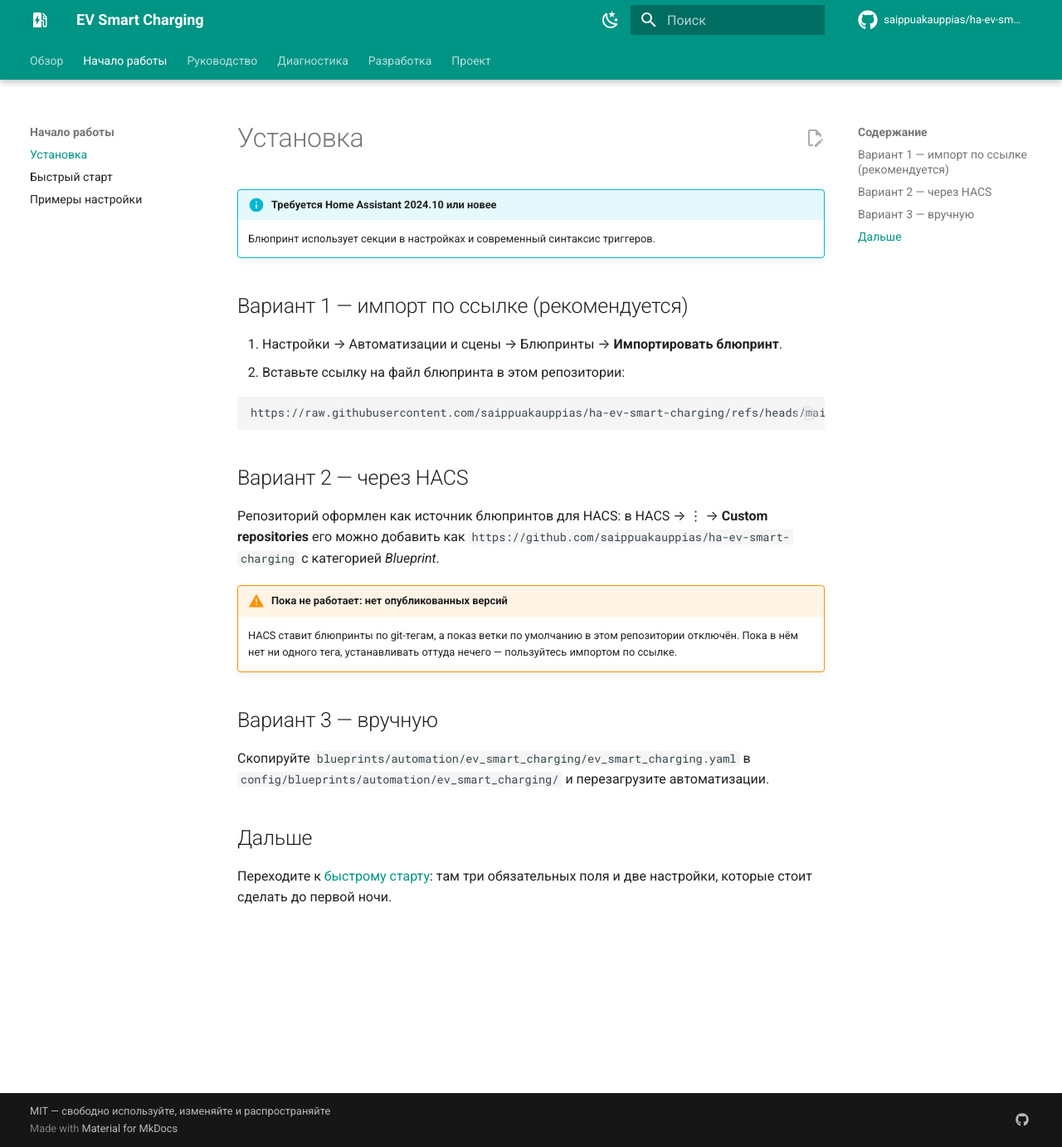
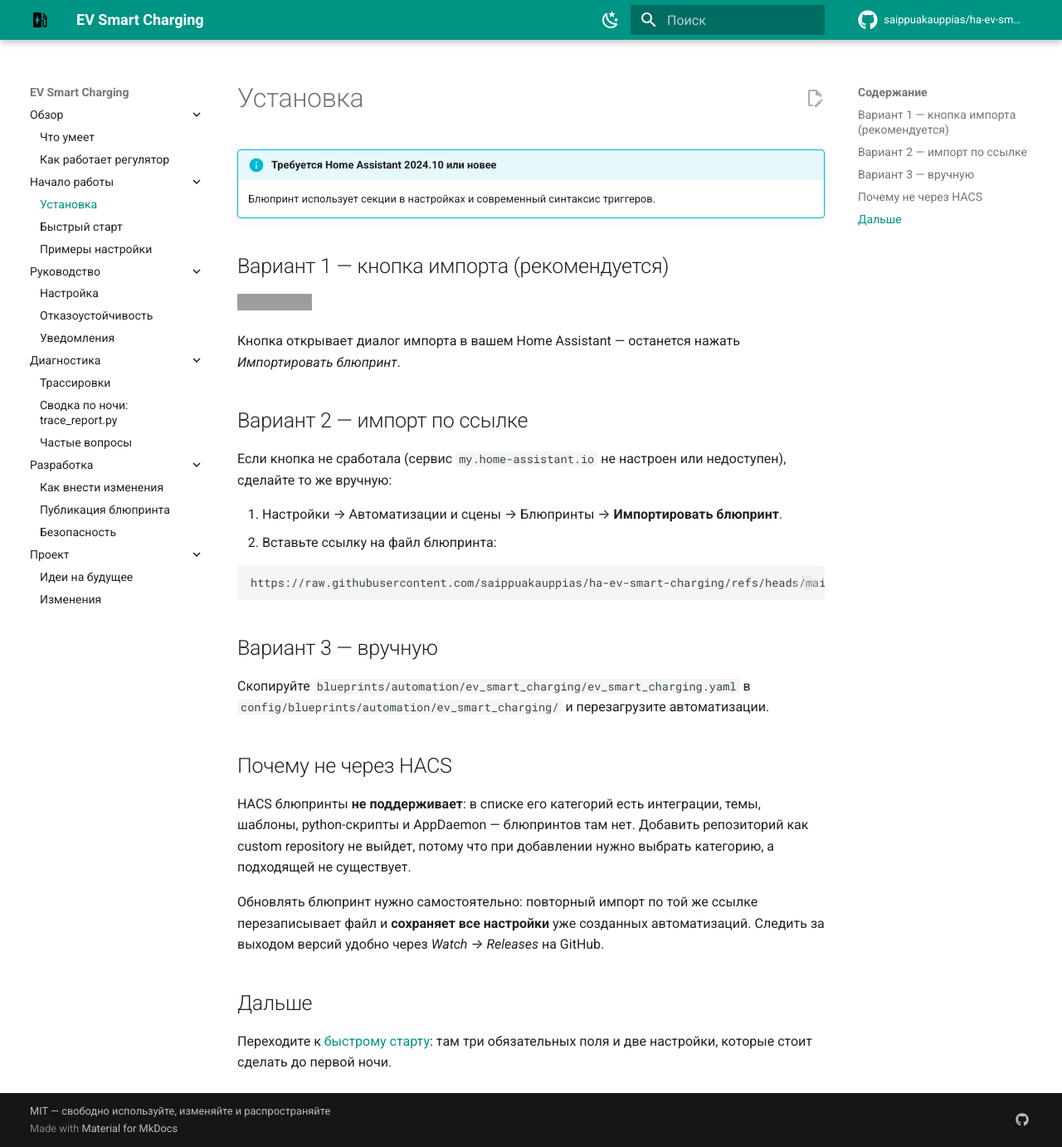
Before and after one commit to saippuakauppias/ha-ev-smart-charging, an MkDocs documentation site: the page built from docs/getting-started/installation.md, in a window 1280 px wide and 1382 px high. Shown: the whole window at 83% size. Built offline with MkDocs 1.6.1 and Material for MkDocs 9.7.7, drawn with Linux system fonts in a browser that asks for light colours; comment, search, counter and statistics services are not loaded; grey boxes are pictures that could not be loaded.

````diff
--- a/docs/getting-started/installation.md
+++ b/docs/getting-started/installation.md
@@ -4,33 +4,41 @@
 
     Блюпринт использует секции в настройках и современный синтаксис триггеров.
 
-## Вариант 1 — импорт по ссылке (рекомендуется)
+## Вариант 1 — кнопка импорта (рекомендуется)
+
+[![Открыть блюпринт в своём Home Assistant](https://my.home-assistant.io/badges/blueprint_import.svg)](https://my.home-assistant.io/redirect/blueprint_import/?blueprint_url=https%3A%2F%2Fgithub.com%2Fsaippuakauppias%2Fha-ev-smart-charging%2Fblob%2Fmain%2Fblueprints%2Fautomation%2Fev_smart_charging%2Fev_smart_charging.yaml)
+
+Кнопка открывает диалог импорта в вашем Home Assistant — останется нажать
+*Импортировать блюпринт*.
+
+## Вариант 2 — импорт по ссылке
+
+Если кнопка не сработала (сервис `my.home-assistant.io` не настроен или
+недоступен), сделайте то же вручную:
 
 1. Настройки → Автоматизации и сцены → Блюпринты → **Импортировать блюпринт**.
-2. Вставьте ссылку на файл блюпринта в этом репозитории:
+2. Вставьте ссылку на файл блюпринта:
 
 ```
 https://raw.githubusercontent.com/saippuakauppias/ha-ev-smart-charging/refs/heads/main/blueprints/automation/ev_smart_charging/ev_smart_charging.yaml
 ```
-
-## Вариант 2 — через HACS
-
-Репозиторий оформлен как источник блюпринтов для HACS: в HACS → ⋮ →
-**Custom repositories** его можно добавить как
-`https://github.com/saippuakauppias/ha-ev-smart-charging` с категорией
-*Blueprint*.
-
-!!! warning "Пока не работает: нет опубликованных версий"
-
-    HACS ставит блюпринты по git-тегам, а показ ветки по умолчанию в этом
-    репозитории отключён. Пока в нём нет ни одного тега, устанавливать
-    оттуда нечего — пользуйтесь импортом по ссылке.
 
 ## Вариант 3 — вручную
 
 Скопируйте `blueprints/automation/ev_smart_charging/ev_smart_charging.yaml`
 в `config/blueprints/automation/ev_smart_charging/` и перезагрузите автоматизации.
 
+## Почему не через HACS
+
+HACS блюпринты **не поддерживает**: в списке его категорий есть интеграции,
+темы, шаблоны, python-скрипты и AppDaemon — блюпринтов там нет. Добавить
+репозиторий как custom repository не выйдет, потому что при добавлении нужно
+выбрать категорию, а подходящей не существует.
+
+Обновлять блюпринт нужно самостоятельно: повторный импорт по той же ссылке
+перезаписывает файл и **сохраняет все настройки** уже созданных автоматизаций.
+Следить за выходом версий удобно через *Watch → Releases* на GitHub.
+
 ## Дальше
 
 Переходите к [быстрому старту](quick-start.md): там три обязательных поля
--- a/hacs.json
+++ /dev/null
@@ -1,6 +0,0 @@
-{
-  "name": "EV Smart Charging",
-  "content_in_root": false,
-  "homeassistant": "2024.10.0",
-  "hide_default_branch": true
-}
--- a/mkdocs.yml
+++ b/mkdocs.yml
@@ -15,10 +15,13 @@ site_dir: site
 theme:
   name: material
   language: ru
+  # Логотип и favicon — свои файлы, а не встроенные иконки темы: тот же
+  # силуэт используется в README, и держать его в одном месте надёжнее,
+  # чем полагаться на то, что material/ev-station не изменится.
+  logo: assets/logo.svg
+  favicon: assets/logo-badge.svg
   icon:
     repo: fontawesome/brands/github
-    logo: material/ev-station
-  favicon: assets/favicon.svg
   palette:
     # Светлая тема по умолчанию, с переключателем.
     - media: "(prefers-color-scheme: light)"
@@ -36,9 +39,11 @@ theme:
         icon: material/weather-sunny
         name: Светлая тема
   features:
-    - navigation.tabs
-    - navigation.tabs.sticky
-    - navigation.sections
+    # Без `tabs` разделы не уезжают в верхнюю панель, а остаются деревом
+    # в левом меню: видно и раздел, и вложенные страницы разом. Верхняя
+    # панель показывала только текущий раздел, и связь «страница ↔ раздел»
+    # приходилось достраивать в уме.
+    - navigation.expand
     - navigation.top
     - navigation.instant
     - navigation.instant.progress
@@ -129,6 +134,7 @@ nav:
   - Разработка:
       - development/index.md
       - development/contributing.md
+      - development/publishing.md
       - development/security.md
   - Проект:
       - ideas.md
--- a/pyproject.toml
+++ b/pyproject.toml
@@ -1,7 +1,7 @@
 # Файл существует ради настроек pytest и ruff: репозиторий не Python-пакет,
 # устанавливать его некуда. Секция [project] намеренно без version — версия
 # блюпринта живёт в одном месте, в описании самого блюпринта, а релизы
-# помечаются git-тегами, откуда их и берёт HACS. Дублировать её здесь значило бы
+# помечаются git-тегами. Дублировать её здесь значило бы
 # однажды забыть обновить и вводить в заблуждение.
 [project]
 name = "ha-ev-smart-charging"
````
Also changed, not shown: AGENTS.md (added, +1 -0 lines), CHANGELOG.md (+30 -0 lines), CLAUDE.md (added, +73 -0 lines), README.md (+9 -4 lines), docs/development/publishing.md (added, +65 -0 lines), docs/assets/favicon.svg (deleted), docs/assets/logo-badge.svg (added), docs/assets/logo.svg (added), 1 other file.
